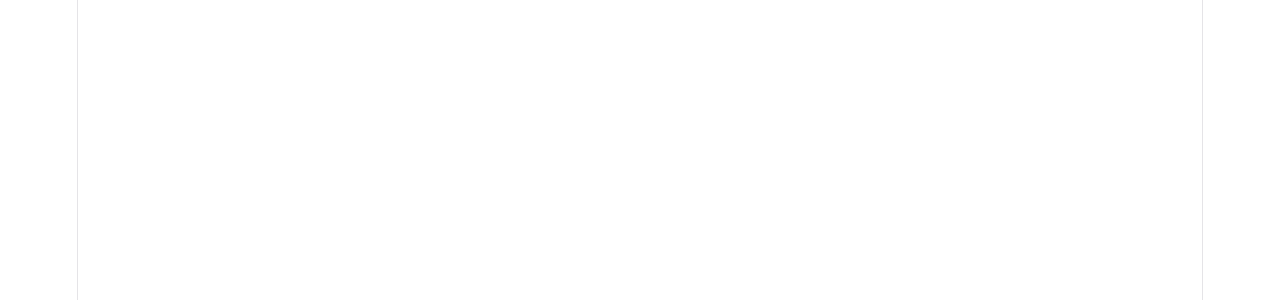
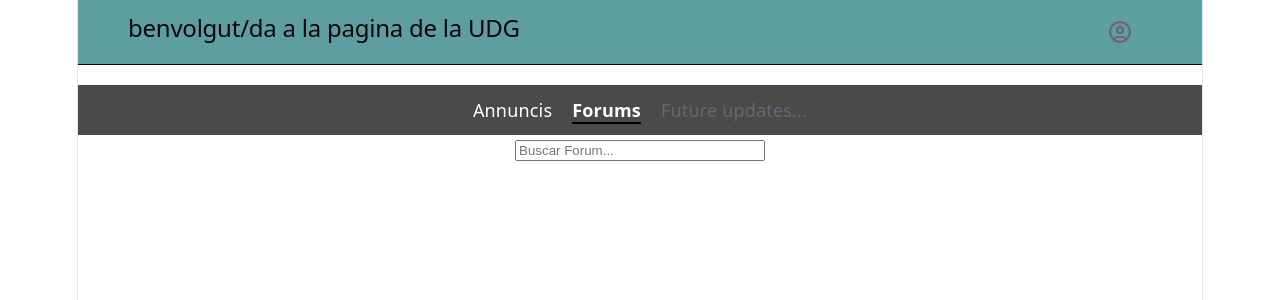
Before and after one commit to JaumeGL626/Project1, a React app in the folder frontend/: page /forums in a window 1280 px wide. Before the commit this address had no page. Shown: the top 300 px of the page. Built offline with nearby package versions, Linux system fonts and the light colour scheme; the HTML template or start-up script is replaced by a standard one.

Commit message:
forum-page initial phase

```diff
--- a/frontend/src/App.jsx
+++ b/frontend/src/App.jsx
@@ -6,6 +6,7 @@
 import { UserProvider } from "./context/UserProvider";
 import MyAnnouncementPage from"./pages/MyAnnouncements-page";
 import PublicUserProfile from "./pages/publicUserProfile-page";
+import ForumPage from "./pages/forum-page";
 function App() {
 
   return (
@@ -17,6 +18,7 @@
                 <Route path="/users/profile" element={<UserProfilePage/>}/>
                 <Route path="/announcements/my" element={<MyAnnouncementPage/>}/>
                 <Route path="/users/public/:id" element={<PublicUserProfile/>}/>
+                <Route path="/forums" element={<ForumPage/>}/>
             </Routes>
         </BrowserRouter>
     </UserProvider>
--- /dev/null
+++ b/frontend/src/pages/forum-page.jsx
@@ -0,0 +1,23 @@
+import Header from '../components/HeaderComponent';
+import Navigation from '../components/NavigatonComponent';
+import { useState } from 'react';
+function ForumPage(){
+    const [searchTerm, setSearchTerm] = useState('');
+
+return(
+    <>
+        <Header/>
+        <Navigation/>
+        <div className="search-bar-container">
+            <input
+                type="search"
+                placeholder="Buscar Forum..."
+                value={searchTerm}
+                onChange={(e) => setSearchTerm(e.target.value)}
+
+            />
+        </div>
+    </>)
+
+}
+export default ForumPage
```
